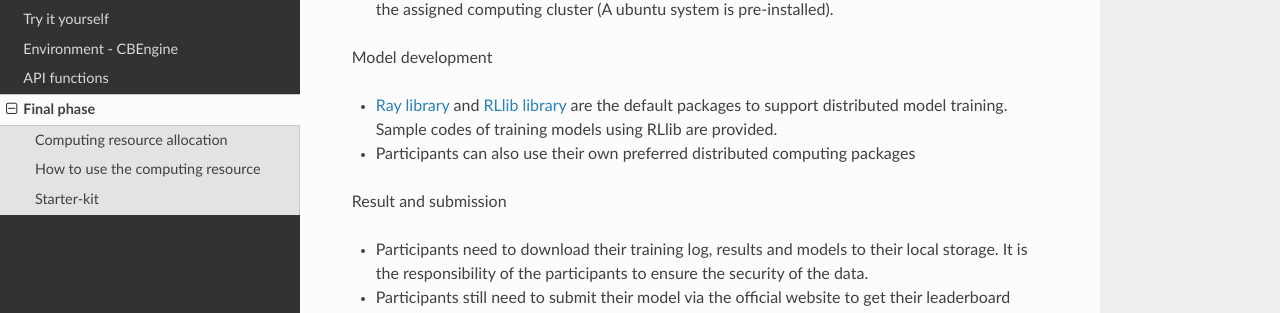
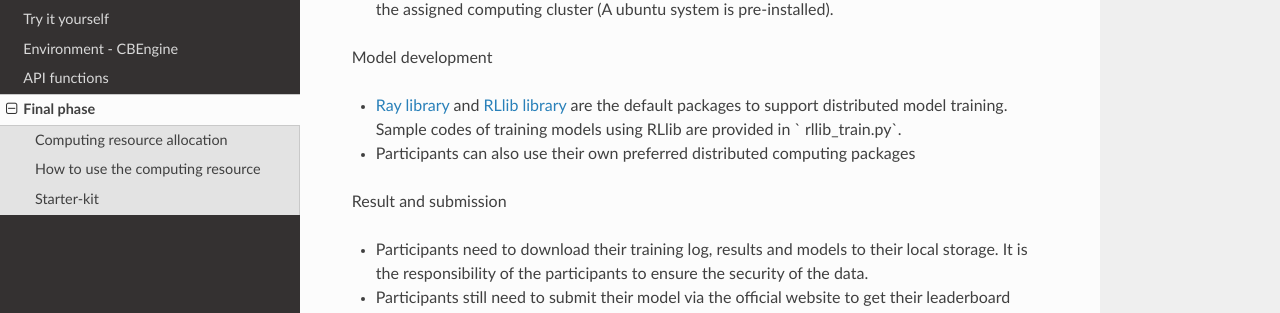
Before and after one commit to CityBrainChallenge/KDDCup2021-CityBrainChallenge, a Sphinx documentation site: the page built from docs/round3.rst, in a window 1280 px wide and 900 px high, scrolled down 928 px. Shown: the part 162-475 px from the top of the window. Built offline with Sphinx 7.4.7 and the Read the Docs theme 2.0.0, drawn with Linux system fonts in a browser that asks for light colours.

Commit message:
Update round3.rst

```diff
--- a/docs/round3.rst
+++ b/docs/round3.rst
@@ -38,7 +38,7 @@ Login
 
 Model development
 
-- `Ray library <https://rise.cs.berkeley.edu/projects/ray/>`_ and `RLlib library <https://rise.cs.berkeley.edu/projects/rllib/>`_ are the default packages to support distributed model training. Sample codes of training models using RLlib are provided.
+- `Ray library <https://rise.cs.berkeley.edu/projects/ray/>`_ and `RLlib library <https://rise.cs.berkeley.edu/projects/rllib/>`_ are the default packages to support distributed model training. Sample codes of training models using RLlib are provided in ` rllib_train.py`.
 - Participants can also use their own preferred distributed computing packages
 
 Result and submission
```
